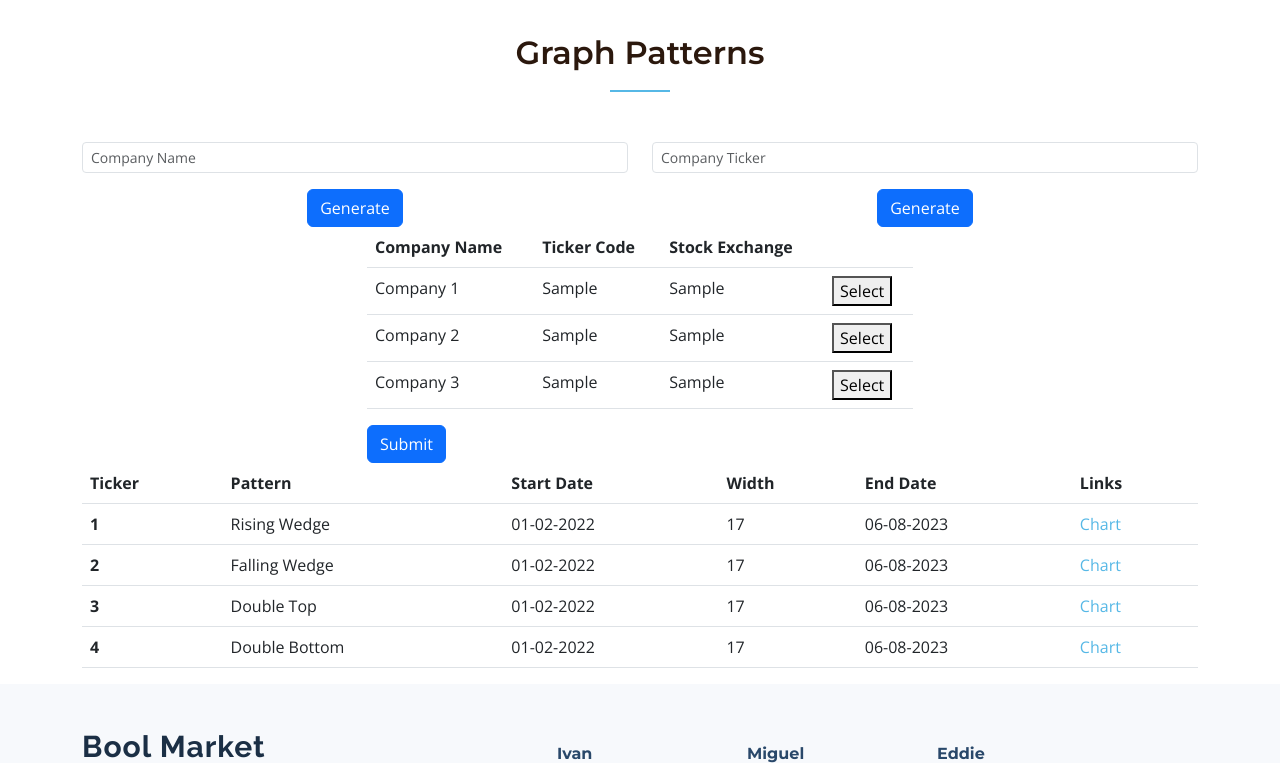
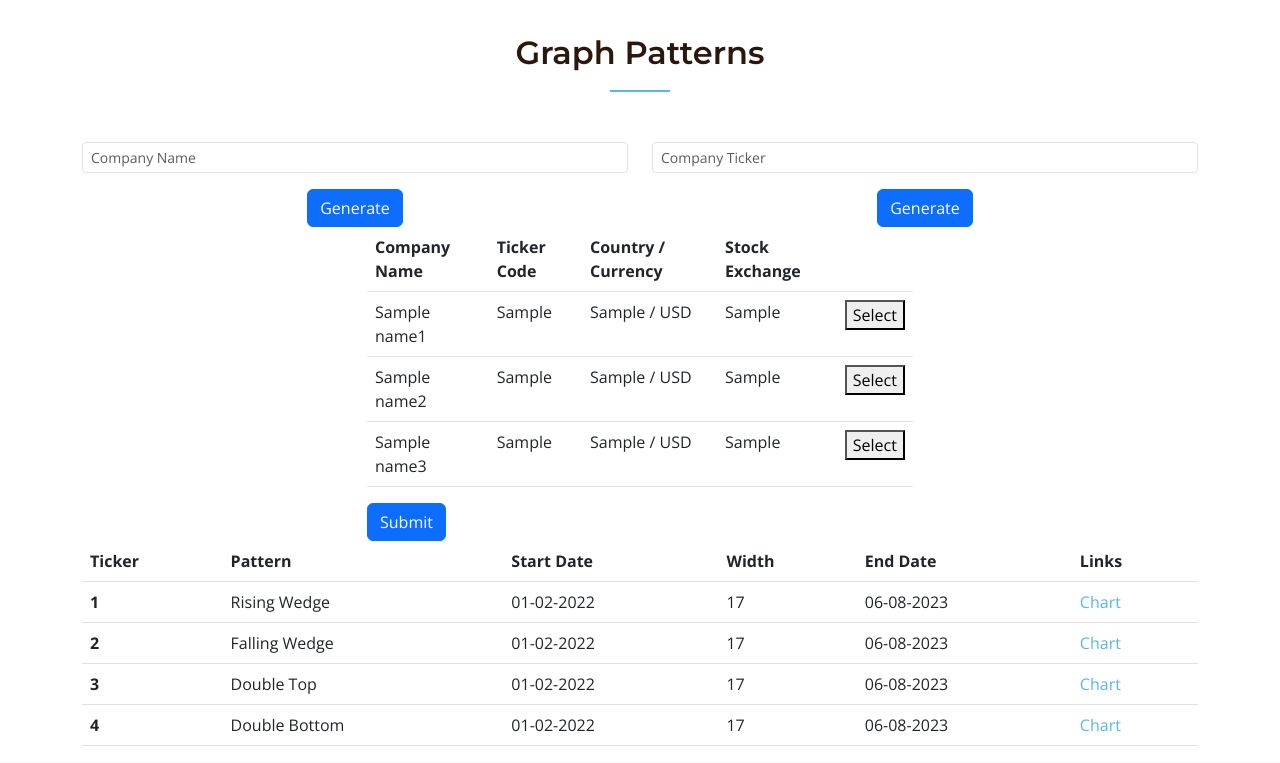
Before and after one commit to BigEd12/bool-market-web, a Flask app: template templates/index.html in a window 1280 px wide. Shown: the part 2805-3568 px from the top of the page. Run offline with Flask 3, Linux system fonts and the light colour scheme; the template is opened without the code that fills it: values that come from a table or form of the project are taken from there, most other values are stand-ins (such as "Sample title", 1, 10 or a date in 2020); some libraries are stand-ins or nearby versions.

Commit message:
change table display

```diff
--- a/main.py
+++ b/main.py
@@ -53,10 +53,19 @@ def index():
 
           code1 = first_3_entries[0]['Code']
           exchange1 = first_3_entries[0]['Exchange']
+          name1 = first_3_entries[0]['Name']
+          country1 = first_3_entries[0]['Country']
+          currency1 = first_3_entries[0]['Currency']
           code2 = first_3_entries[1]['Code']
           exchange2 = first_3_entries[1]['Exchange']
+          name2 = first_3_entries[1]['Name']
+          country2 = first_3_entries[1]['Country']
+          currency2 = first_3_entries[1]['Currency']
           code3 = first_3_entries[2]['Code']
           exchange3 = first_3_entries[2]['Exchange']
+          name3 = first_3_entries[2]['Name']
+          country3 = first_3_entries[2]['Country']
+          currency3 = first_3_entries[2]['Currency']
 
           return render_template('index.html',
                                 candle_form=candle_form,
@@ -68,6 +77,15 @@ def index():
                                 exchange1=exchange1,
                                 exchange2=exchange2,
                                 exchange3=exchange3,
+                                name1=name1,
+                                name2=name2,
+                                name3=name3,
+                                country1=country1,
+                                country2=country2,
+                                country3=country3,
+                                currency1=currency1,
+                                currency2=currency2,
+                                currency3=currency3,
                                 )
 
     df = pd.DataFrame({
--- a/templates/index.html
+++ b/templates/index.html
@@ -297,14 +297,16 @@
                               <tr>
                                   <th>Company Name</th>
                                   <th>Ticker Code</th>
+                                  <th>Country / Currency</th>
                                   <th>Stock Exchange</th>
                                   <th></th>
                               </tr>
                           </thead>
                           <tbody>
                               <tr>
-                                  <td>Company 1</td>
+                                  <td>{{ name1 }}</td>
                                   <td>{{ code1 }}</td>
+                                  <td>{{ country1 }} / {{ currency1 }}</td>
                                   <td>{{ exchange1 }}</td>
                                   <td>
                                       <!-- Update the JavaScript function to set the selected_ticker input -->
@@ -312,8 +314,9 @@
                                   </td>
                               </tr>
                               <tr>
-                                  <td>Company 2</td>
+                                <td>{{ name2 }}</td>
                                   <td>{{ code2 }}</td>
+                                  <td>{{ country2 }} / {{ currency2 }}</td>
                                   <td>{{ exchange2 }}</td>
                                   <td>
                                       <!-- Update the JavaScript function to set the selected_ticker input -->
@@ -321,8 +324,9 @@
                                   </td>
                               </tr>
                               <tr>
-                                  <td>Company 3</td>
+                                <td>{{ name3 }}</td>
                                   <td>{{ code3 }}</td>
+                                  <td>{{ country3 }} / {{ currency3 }}</td>
                                   <td>{{ exchange3 }}</td>
                                   <td>
                                       <!-- Update the JavaScript function to set the selected_ticker input -->
```
